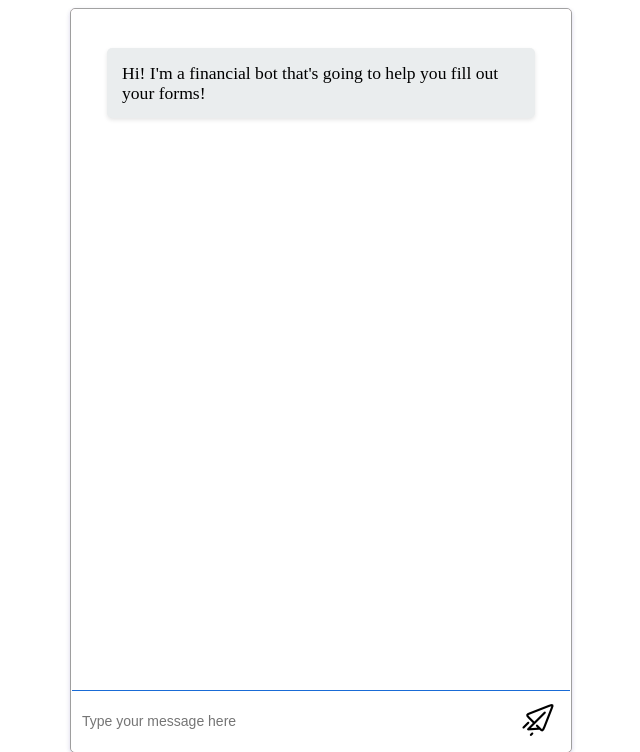
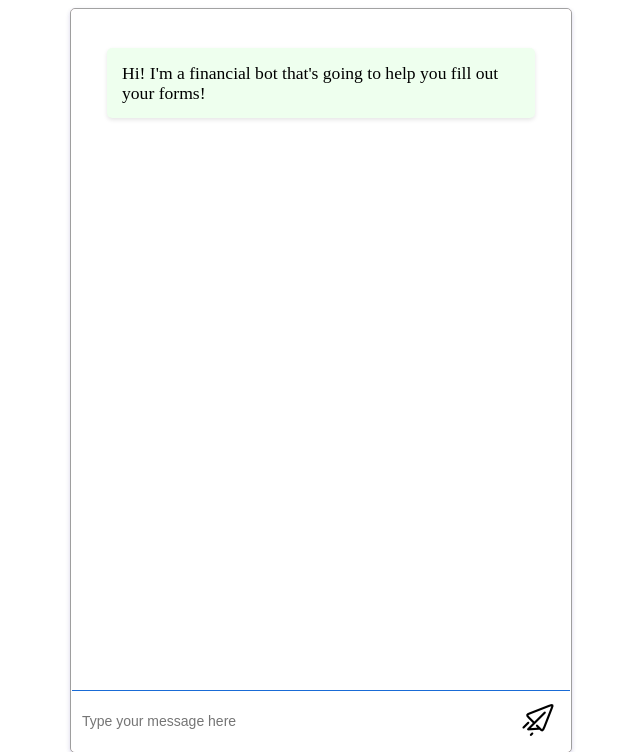
Before and after one commit to JoorekOgorek/taxbot, a Flask app: page / in a window 1280 px wide. Shown: the top 752 px of the page, without its empty margins (319-959 px from the left). Run offline with Flask 3, Linux system fonts and the light colour scheme.

Commit message:
xml gen, chat colors

```diff
--- a/backend/app.py
+++ b/backend/app.py
@@ -1,4 +1,4 @@
-from flask import Flask, render_template, request, jsonify
+from flask import Flask, render_template, request, jsonify, Response
 
 app = Flask(__name__)
 
@@ -21,3 +21,17 @@ def handle_api():
     else:
         # Handle cases where JSON is not provided
         return jsonify({"error": "Invalid JSON data"}), 400
+
+@app.route('/taxform.xml')
+def get_xml():
+    xmlstring = """<?xml version="1.0" encoding="UTF-8"?>
+<note>
+  <to>Tove</to>
+  <from>Jani</from>
+  <heading>Reminder</heading>
+  <body>Don't forget me this weekend!</body>
+</note>"""
+
+    r = Response(response=xmlstring, status=200, mimetype='text/xml')
+    # r.headers["Content-Type"] = "text/xml; charset=utf-8"
+    return r
--- a/backend/static/chatbot.js
+++ b/backend/static/chatbot.js
@@ -52,7 +52,7 @@ inputForm.addEventListener('submit', async function(event) {
   // Add user input to conversation
   let message = document.createElement('div');
   message.classList.add('chatbot-message', 'user-message');
-  message.innerHTML = `<p class="chatbot-text" sentTime="${currentTime}">${input}</p>`;
+  message.innerHTML = `<p class="chatbot-text" style="background: #eeeeff;" sentTime="${currentTime}">${input}</p>`;
   conversation.appendChild(message);
 
   // Generate chatbot response
@@ -71,7 +71,7 @@ inputForm.addEventListener('submit', async function(event) {
   // Add chatbot response to conversation
   message = document.createElement('div');
   message.classList.add('chatbot-message','chatbot');
-  message.innerHTML = `<p class="chatbot-text" sentTime="${currentTime}">${(response["serverMessage"])}</p>`;
+  message.innerHTML = `<p class="chatbot-text" style="background: #eeffee;" sentTime="${currentTime}">${(response["serverMessage"])}</p>`;
   conversation.appendChild(message);
   message.scrollIntoView({behavior: "smooth"});
 });
--- a/backend/templates/index.html
+++ b/backend/templates/index.html
@@ -15,7 +15,7 @@
         <div id="chatbot">
             <div id="conversation">
               <div class="chatbot-message">
-                <p class="chatbot-text">Hi! I'm a financial bot that's going to help you fill out your forms!</p>
+                <p class="chatbot-text" style="background: #eeffee;">Hi! I'm a financial bot that's going to help you fill out your forms!</p>
               </div>
             </div>
             <form id="input-form">
```
